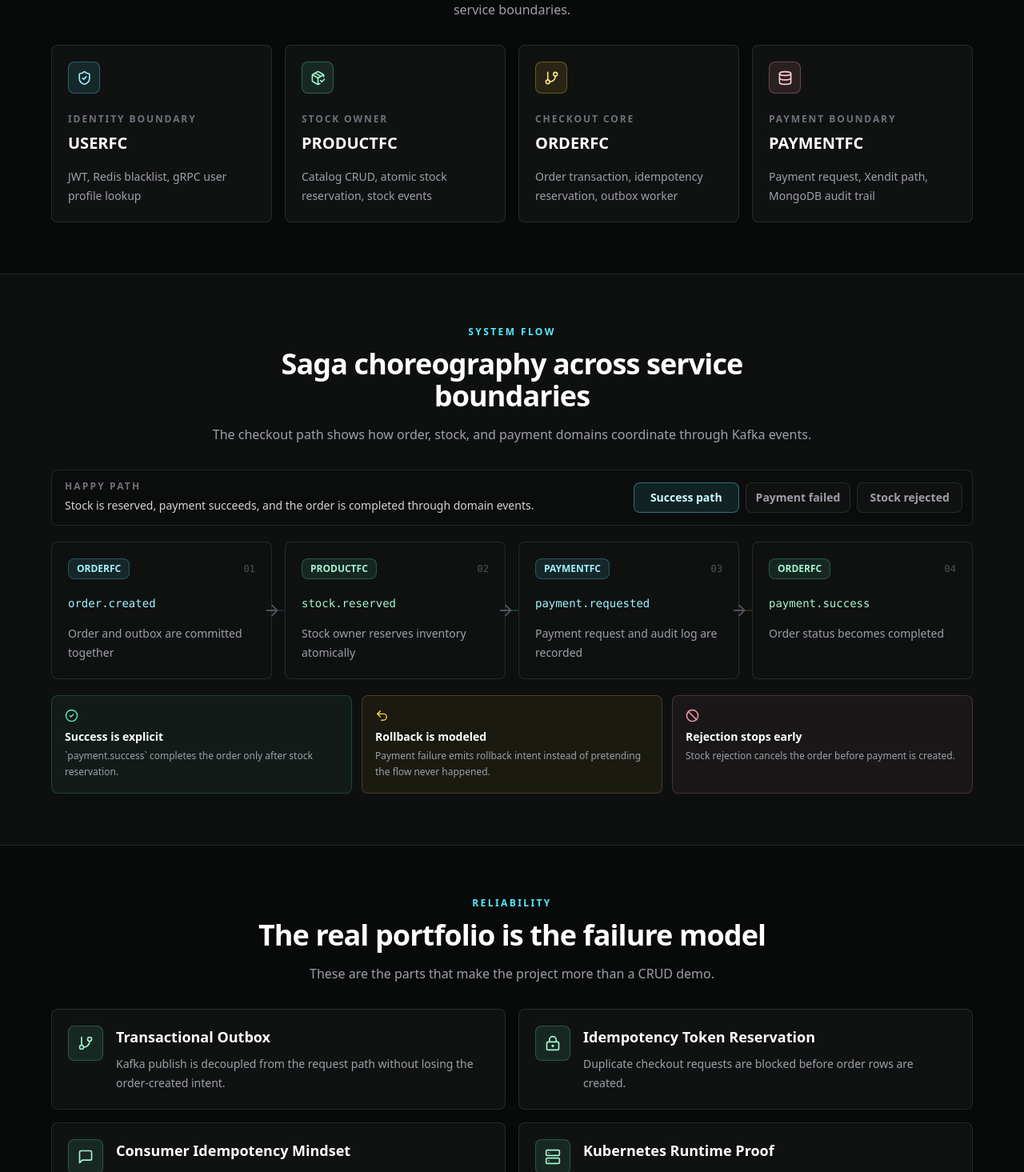
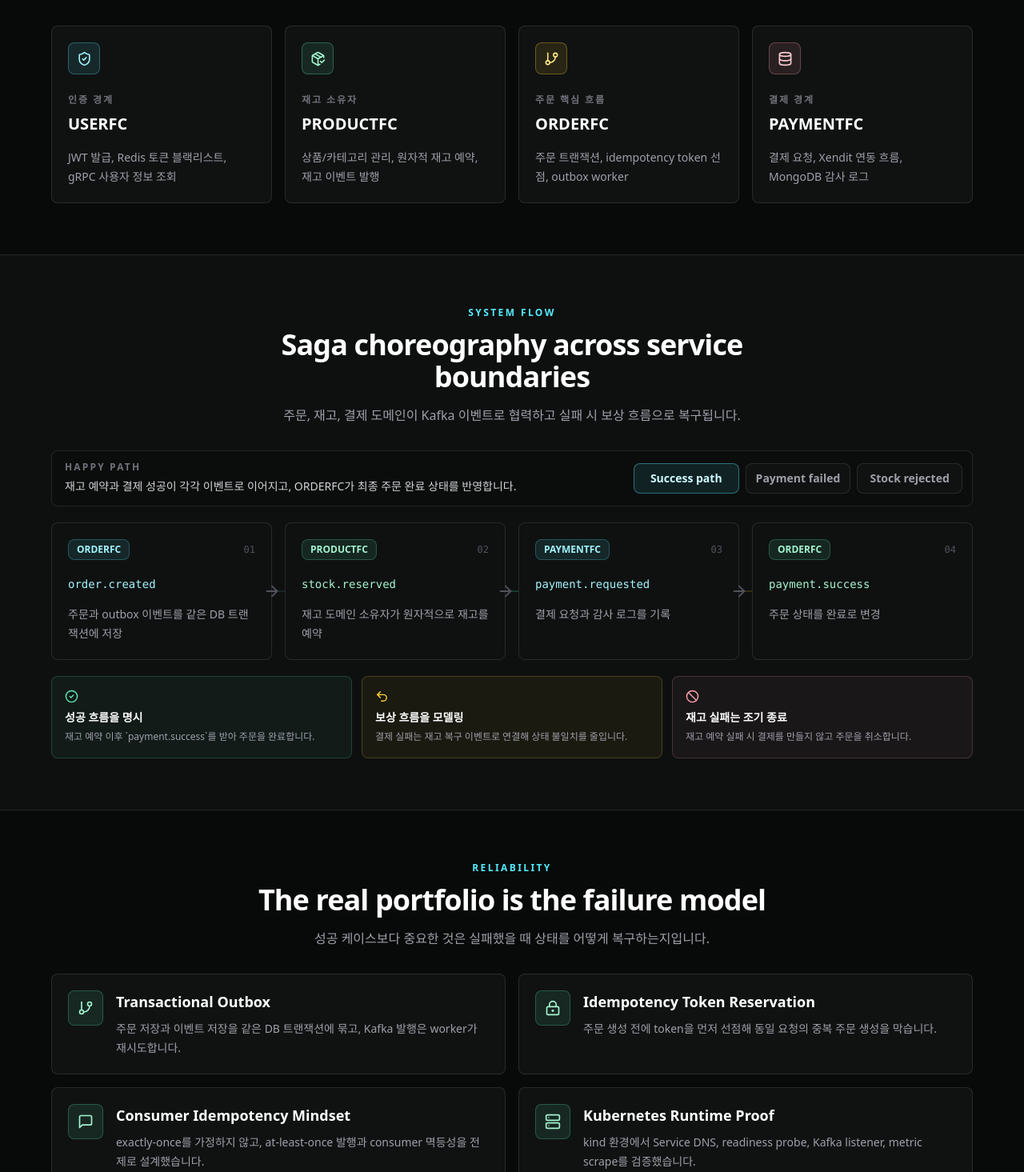
Before and after one commit to SundaePorkCutlet/go-commerce, a React (Vite) app in the folder frontend/: page / in a window 1280 px wide. Shown: the part 845-2310 px from the top of the page at 80% size. Built offline with nearby package versions, Linux system fonts and the light colour scheme.

Commit message:
Localize portfolio explanatory copy

```diff
--- a/frontend/src/pages/Dashboard.jsx
+++ b/frontend/src/pages/Dashboard.jsx
@@ -31,29 +31,29 @@ const heroTags = ['Go', 'MSA', 'Kafka Saga', 'Outbox', 'Kubernetes', 'Observabil
 const serviceCards = [
   {
     name: 'USERFC',
-    role: 'Identity boundary',
-    detail: 'JWT, Redis blacklist, gRPC user profile lookup',
+    role: '인증 경계',
+    detail: 'JWT 발급, Redis 토큰 블랙리스트, gRPC 사용자 정보 조회',
     icon: ShieldCheck,
     tone: 'cyan',
   },
   {
     name: 'PRODUCTFC',
-    role: 'Stock owner',
-    detail: 'Catalog CRUD, atomic stock reservation, stock events',
+    role: '재고 소유자',
+    detail: '상품/카테고리 관리, 원자적 재고 예약, 재고 이벤트 발행',
     icon: PackageCheck,
     tone: 'emerald',
   },
   {
     name: 'ORDERFC',
-    role: 'Checkout core',
-    detail: 'Order transaction, idempotency reservation, outbox worker',
+    role: '주문 핵심 흐름',
+    detail: '주문 트랜잭션, idempotency token 선점, outbox worker',
     icon: GitBranch,
     tone: 'amber',
   },
   {
     name: 'PAYMENTFC',
-    role: 'Payment boundary',
-    detail: 'Payment request, Xendit path, MongoDB audit trail',
+    role: '결제 경계',
+    detail: '결제 요청, Xendit 연동 흐름, MongoDB 감사 로그',
     icon: Database,
     tone: 'rose',
   },
@@ -64,36 +64,36 @@ const sagaScenarios = {
     label: 'Success path',
     eyebrow: 'happy path',
     railClass: 'saga-success',
-    description: 'Stock is reserved, payment succeeds, and the order is completed through domain events.',
+    description: '재고 예약과 결제 성공이 각각 이벤트로 이어지고, ORDERFC가 최종 주문 완료 상태를 반영합니다.',
     steps: [
-      ['ORDERFC', 'order.created', 'Order and outbox are committed together', 'cyan'],
-      ['PRODUCTFC', 'stock.reserved', 'Stock owner reserves inventory atomically', 'emerald'],
-      ['PAYMENTFC', 'payment.requested', 'Payment request and audit log are recorded', 'cyan'],
-      ['ORDERFC', 'payment.success', 'Order status becomes completed', 'emerald'],
+      ['ORDERFC', 'order.created', '주문과 outbox 이벤트를 같은 DB 트랜잭션에 저장', 'cyan'],
+      ['PRODUCTFC', 'stock.reserved', '재고 도메인 소유자가 원자적으로 재고를 예약', 'emerald'],
+      ['PAYMENTFC', 'payment.requested', '결제 요청과 감사 로그를 기록', 'cyan'],
+      ['ORDERFC', 'payment.success', '주문 상태를 완료로 변경', 'emerald'],
     ],
   },
   paymentFailed: {
     label: 'Payment failed',
     eyebrow: 'compensation path',
     railClass: 'saga-failure',
-    description: 'Payment failure is not hidden. ORDERFC cancels the order and emits rollback intent for stock recovery.',
+    description: '결제 실패를 주문 실패로 뭉개지 않고, ORDERFC가 주문 취소와 재고 복구 이벤트를 분리해 처리합니다.',
     steps: [
-      ['ORDERFC', 'order.created', 'Order and outbox are committed together', 'cyan'],
-      ['PRODUCTFC', 'stock.reserved', 'Inventory was reserved before payment', 'emerald'],
-      ['PAYMENTFC', 'payment.failed', 'Invoice creation or webhook processing fails', 'rose'],
-      ['ORDERFC', 'stock.rollback', 'Order is cancelled and rollback event is published', 'amber'],
-      ['PRODUCTFC', 'stock.restored', 'Reserved stock is restored by the stock owner', 'emerald'],
+      ['ORDERFC', 'order.created', '주문과 outbox 이벤트를 같은 DB 트랜잭션에 저장', 'cyan'],
+      ['PRODUCTFC', 'stock.reserved', '결제 전에 재고 예약이 먼저 성공한 상태', 'emerald'],
+      ['PAYMENTFC', 'payment.failed', '인보이스 생성 또는 웹훅 처리 실패', 'rose'],
+      ['ORDERFC', 'stock.rollback', '주문 취소 후 재고 복구 이벤트 발행', 'amber'],
+      ['PRODUCTFC', 'stock.restored', '재고 도메인 소유자가 예약 재고를 복구', 'emerald'],
     ],
   },
   stockRejected: {
     label: 'Stock rejected',
     eyebrow: 'early rejection',
     railClass: 'saga-rejected',
-    description: 'If PRODUCTFC cannot reserve inventory, payment never starts and ORDERFC cancels the order early.',
+    description: '재고 예약이 불가능하면 결제를 시작하지 않고, ORDERFC가 주문을 조기에 취소합니다.',
     steps: [
-      ['ORDERFC', 'order.created', 'Order and outbox are committed together', 'cyan'],
-      ['PRODUCTFC', 'stock.rejected', 'Stock owner rejects reservation atomically', 'rose'],
-      ['ORDERFC', 'order.cancelled', 'Order is cancelled without creating payment', 'amber'],
+      ['ORDERFC', 'order.created', '주문과 outbox 이벤트를 같은 DB 트랜잭션에 저장', 'cyan'],
+      ['PRODUCTFC', 'stock.rejected', '재고 도메인 소유자가 예약 실패를 판단', 'rose'],
+      ['ORDERFC', 'order.cancelled', '결제 생성 없이 주문을 취소', 'amber'],
     ],
   },
 }
@@ -101,22 +101,22 @@ const sagaScenarios = {
 const reliabilityCards = [
   {
     title: 'Transactional Outbox',
-    body: 'Kafka publish is decoupled from the request path without losing the order-created intent.',
+    body: '주문 저장과 이벤트 저장을 같은 DB 트랜잭션에 묶고, Kafka 발행은 worker가 재시도합니다.',
     icon: GitBranch,
   },
   {
     title: 'Idempotency Token Reservation',
-    body: 'Duplicate checkout requests are blocked before order rows are created.',
+    body: '주문 생성 전에 token을 먼저 선점해 동일 요청의 중복 주문 생성을 막습니다.',
     icon: LockKeyhole,
   },
   {
     title: 'Consumer Idempotency Mindset',
-    body: 'The system is designed around at-least-once delivery rather than pretending exactly-once.',
+    body: 'exactly-once를 가정하지 않고, at-least-once 발행과 consumer 멱등성을 전제로 설계했습니다.',
     icon: MessageSquare,
   },
   {
     title: 'Kubernetes Runtime Proof',
-    body: 'kind manifests verify service DNS, probes, Kafka listener setup, and metric scraping.',
+    body: 'kind 환경에서 Service DNS, readiness probe, Kafka listener, metric scrape를 검증했습니다.',
     icon: Server,
   },
 ]
@@ -124,22 +124,22 @@ const reliabilityCards = [
 const evidenceCards = [
   {
     title: 'Prometheus scrape verification',
-    label: 'up=1 for all services',
+    label: '4개 서비스 scrape target up=1',
     image: heroEvidence,
   },
   {
     title: 'Kubernetes pods',
-    label: 'MSA stack running in kind',
+    label: 'kind 클러스터에서 MSA stack 실행',
     image: k8sPods,
   },
   {
     title: 'ORDERFC outbox',
-    label: 'order.created published',
+    label: 'order.created 발행 성공',
     image: sagaOrderDb,
   },
   {
     title: 'PRODUCTFC stock',
-    label: 'stock changed after Saga',
+    label: 'Saga 이후 재고 차감 확인',
     image: sagaProductDb,
   },
 ]
@@ -222,7 +222,7 @@ export default function Dashboard() {
             Go Commerce
           </h1>
           <p className="mt-5 max-w-2xl text-lg leading-8 text-zinc-300">
-            Event-driven commerce platform designed around Saga reliability, transactional outbox, idempotency, Kubernetes deployment evidence, and observability.
+            주문-재고-결제 흐름을 Kafka Saga로 분리하고, Outbox, Idempotency, Kubernetes 배포 검증, Observability까지 연결한 백엔드 포트폴리오입니다.
           </p>
 
           <div className="mt-8 flex flex-wrap gap-3">
@@ -232,7 +232,7 @@ export default function Dashboard() {
               rel="noreferrer"
               className="inline-flex items-center gap-2 rounded-lg border border-cyan-300/40 bg-cyan-300/10 px-4 py-2.5 text-sm font-semibold text-cyan-100 transition hover:bg-cyan-300/15"
             >
-              Portfolio brief <ExternalLink size={15} />
+              프로젝트 요약 <ExternalLink size={15} />
             </a>
             <a
               href={`${githubUrl}/blob/master/docs/INTERVIEW_QA.md`}
@@ -240,7 +240,7 @@ export default function Dashboard() {
               rel="noreferrer"
               className="inline-flex items-center gap-2 rounded-lg border border-white/12 bg-white/[0.04] px-4 py-2.5 text-sm font-semibold text-zinc-200 transition hover:bg-white/[0.08]"
             >
-              Interview Q&A <ExternalLink size={15} />
+              면접 Q&A <ExternalLink size={15} />
             </a>
           </div>
         </div>
@@ -248,7 +248,7 @@ export default function Dashboard() {
 
       <section className="px-5 py-16 md:px-10 lg:px-16">
         <SectionTitle eyebrow="Architecture" title="Four bounded contexts, one checkout story">
-          Each service owns its data and publishes domain events instead of sharing database tables across service boundaries.
+          각 서비스가 자기 데이터를 소유하고, 공유 DB 대신 도메인 이벤트로 주문 흐름을 이어갑니다.
         </SectionTitle>
 
         <div className="mx-auto grid max-w-6xl grid-cols-1 gap-4 md:grid-cols-2 xl:grid-cols-4">
@@ -265,7 +265,7 @@ export default function Dashboard() {
 
       <section className="border-y border-white/10 bg-white/[0.025] px-5 py-16 md:px-10 lg:px-16">
         <SectionTitle eyebrow="System flow" title="Saga choreography across service boundaries">
-          The checkout path shows how order, stock, and payment domains coordinate through Kafka events.
+          주문, 재고, 결제 도메인이 Kafka 이벤트로 협력하고 실패 시 보상 흐름으로 복구됩니다.
         </SectionTitle>
 
         <div className="mx-auto max-w-6xl">
@@ -313,18 +313,18 @@ export default function Dashboard() {
           <div className="mt-5 grid grid-cols-1 gap-3 md:grid-cols-3">
             <div className="rounded-lg border border-emerald-300/20 bg-emerald-300/5 p-4">
               <CheckCircle2 size={17} className="text-emerald-300" />
-              <p className="mt-2 text-sm font-semibold text-white">Success is explicit</p>
-              <p className="mt-1 text-xs leading-5 text-zinc-400">`payment.success` completes the order only after stock reservation.</p>
+              <p className="mt-2 text-sm font-semibold text-white">성공 흐름을 명시</p>
+              <p className="mt-1 text-xs leading-5 text-zinc-400">재고 예약 이후 `payment.success`를 받아 주문을 완료합니다.</p>
             </div>
             <div className="rounded-lg border border-amber-300/20 bg-amber-300/5 p-4">
               <Undo2 size={17} className="text-amber-300" />
-              <p className="mt-2 text-sm font-semibold text-white">Rollback is modeled</p>
-              <p className="mt-1 text-xs leading-5 text-zinc-400">Payment failure emits rollback intent instead of pretending the flow never happened.</p>
+              <p className="mt-2 text-sm font-semibold text-white">보상 흐름을 모델링</p>
+              <p className="mt-1 text-xs leading-5 text-zinc-400">결제 실패는 재고 복구 이벤트로 연결해 상태 불일치를 줄입니다.</p>
             </div>
             <div className="rounded-lg border border-rose-300/20 bg-rose-300/5 p-4">
               <Ban size={17} className="text-rose-300" />
-              <p className="mt-2 text-sm font-semibold text-white">Rejection stops early</p>
-              <p className="mt-1 text-xs leading-5 text-zinc-400">Stock rejection cancels the order before payment is created.</p>
+              <p className="mt-2 text-sm font-semibold text-white">재고 실패는 조기 종료</p>
+              <p className="mt-1 text-xs leading-5 text-zinc-400">재고 예약 실패 시 결제를 만들지 않고 주문을 취소합니다.</p>
             </div>
           </div>
         </div>
@@ -332,7 +332,7 @@ export default function Dashboard() {
 
       <section className="px-5 py-16 md:px-10 lg:px-16">
         <SectionTitle eyebrow="Reliability" title="The real portfolio is the failure model">
-          These are the parts that make the project more than a CRUD demo.
+          성공 케이스보다 중요한 것은 실패했을 때 상태를 어떻게 복구하는지입니다.
         </SectionTitle>
 
         <div className="mx-auto grid max-w-6xl grid-cols-1 gap-4 md:grid-cols-2">
@@ -354,7 +354,7 @@ export default function Dashboard() {
 
       <section className="border-y border-white/10 bg-[#0d0f0f] px-5 py-16 md:px-10 lg:px-16">
         <SectionTitle eyebrow="Implementation evidence" title="Kubernetes, Saga, and observability proof">
-          Verification artifacts from the kind deployment are presented as part of the engineering portfolio.
+          kind 기반 Kubernetes 배포와 Saga 실행, Prometheus/Grafana 검증 결과를 증거 자료로 정리했습니다.
         </SectionTitle>
 
         <div className="mx-auto grid max-w-6xl grid-cols-1 gap-4 md:grid-cols-2">
@@ -377,19 +377,19 @@ export default function Dashboard() {
           <div>
             <p className="text-xs font-semibold uppercase tracking-[0.2em] text-cyan-300">Interview narrative</p>
             <h2 className="mt-3 text-2xl font-semibold tracking-tight text-white md:text-4xl">
-              The answer I want reviewers to remember
+              면접관에게 남기고 싶은 한 문장
             </h2>
           </div>
           <div className="rounded-lg border border-white/10 bg-white/[0.035] p-6">
             <p className="text-lg leading-8 text-zinc-200">
-              I started from a Go commerce MSA and strengthened the parts where distributed systems usually fail:
-              order/event consistency, duplicate checkout requests, asynchronous compensation, Kubernetes runtime wiring, and metric-based verification.
+              단순 CRUD가 아니라 주문이라는 하나의 비즈니스 흐름에서 실제로 깨질 수 있는 지점을 찾아,
+              이벤트 유실, 중복 주문, 비동기 보상, Kubernetes 배포, metric 기반 검증까지 보완했습니다.
             </p>
             <div className="mt-6 grid grid-cols-1 gap-3 md:grid-cols-3">
               {[
-                [Workflow, 'Saga', 'business flow'],
-                [Gauge, 'RED', 'operating signal'],
-                [Network, 'K8s', 'runtime boundary'],
+                [Workflow, 'Saga', '주문 흐름'],
+                [Gauge, 'RED', '운영 지표'],
+                [Network, 'K8s', '배포 경계'],
               ].map(([Icon, title, body]) => (
                 <div key={title} className="rounded-lg border border-white/10 bg-black/20 p-4">
                   <Icon size={18} className="text-cyan-300" />
@@ -407,10 +407,10 @@ export default function Dashboard() {
           <div>
             <div className="flex items-center gap-2 text-sm font-semibold text-white">
               <CheckCircle2 size={17} className="text-emerald-300" />
-              Portfolio-ready presentation
+              공개 포트폴리오 화면
             </div>
             <p className="mt-2 text-sm leading-6 text-zinc-400">
-              The first screen is designed for public review, while the navigation keeps the deeper API and debugging tools available.
+              첫 화면은 프로젝트 강점을 빠르게 보여주고, 상단 메뉴에서는 API 테스트와 디버깅 화면까지 확인할 수 있습니다.
             </p>
           </div>
           <a
@@ -419,7 +419,7 @@ export default function Dashboard() {
             rel="noreferrer"
             className="inline-flex shrink-0 items-center justify-center gap-2 rounded-lg border border-white/12 bg-white/[0.04] px-4 py-2.5 text-sm font-semibold text-zinc-200 transition hover:bg-white/[0.08]"
           >
-            Repository <Code2 size={15} />
+            GitHub <Code2 size={15} />
           </a>
         </div>
       </section>
```
